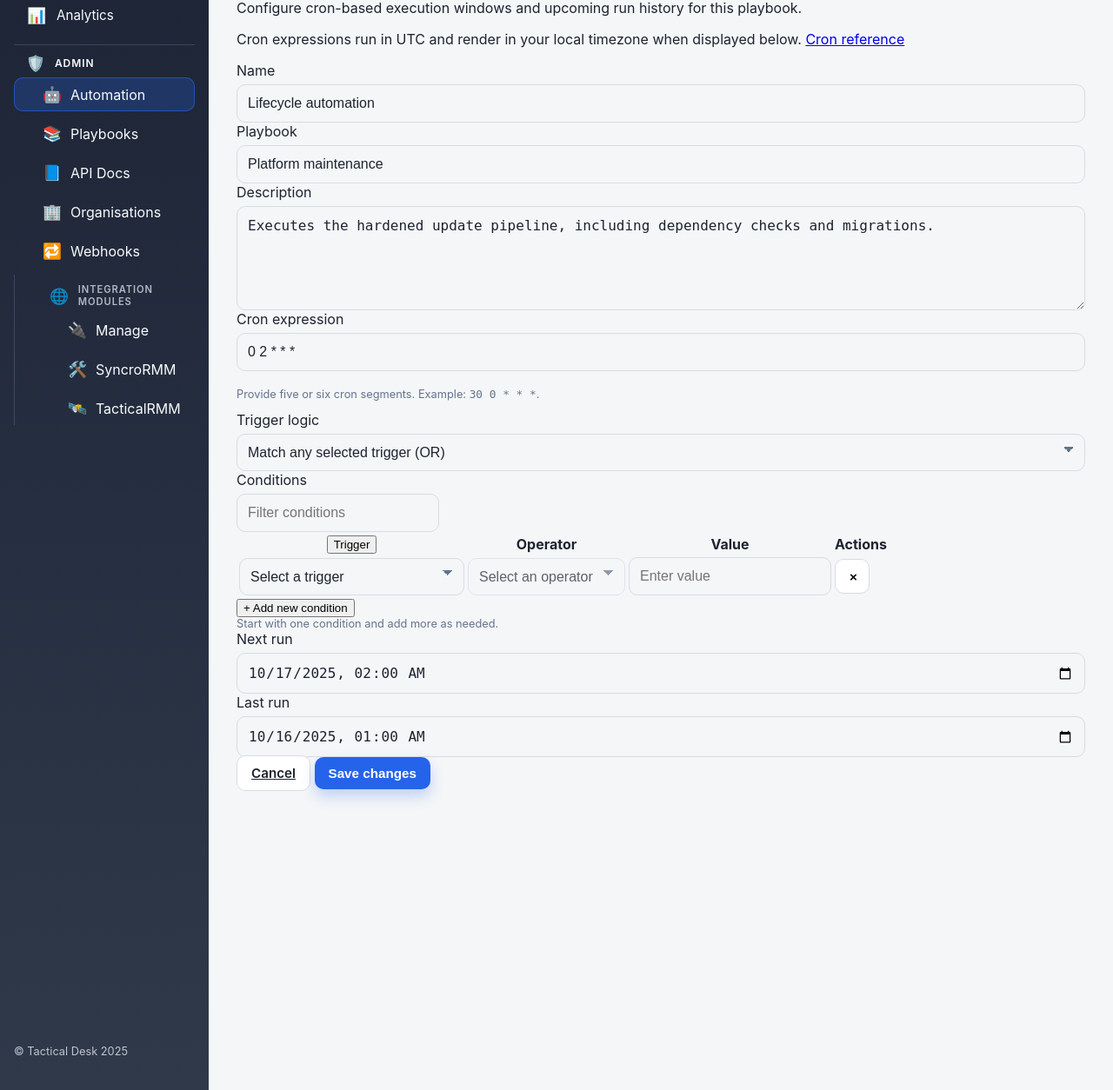
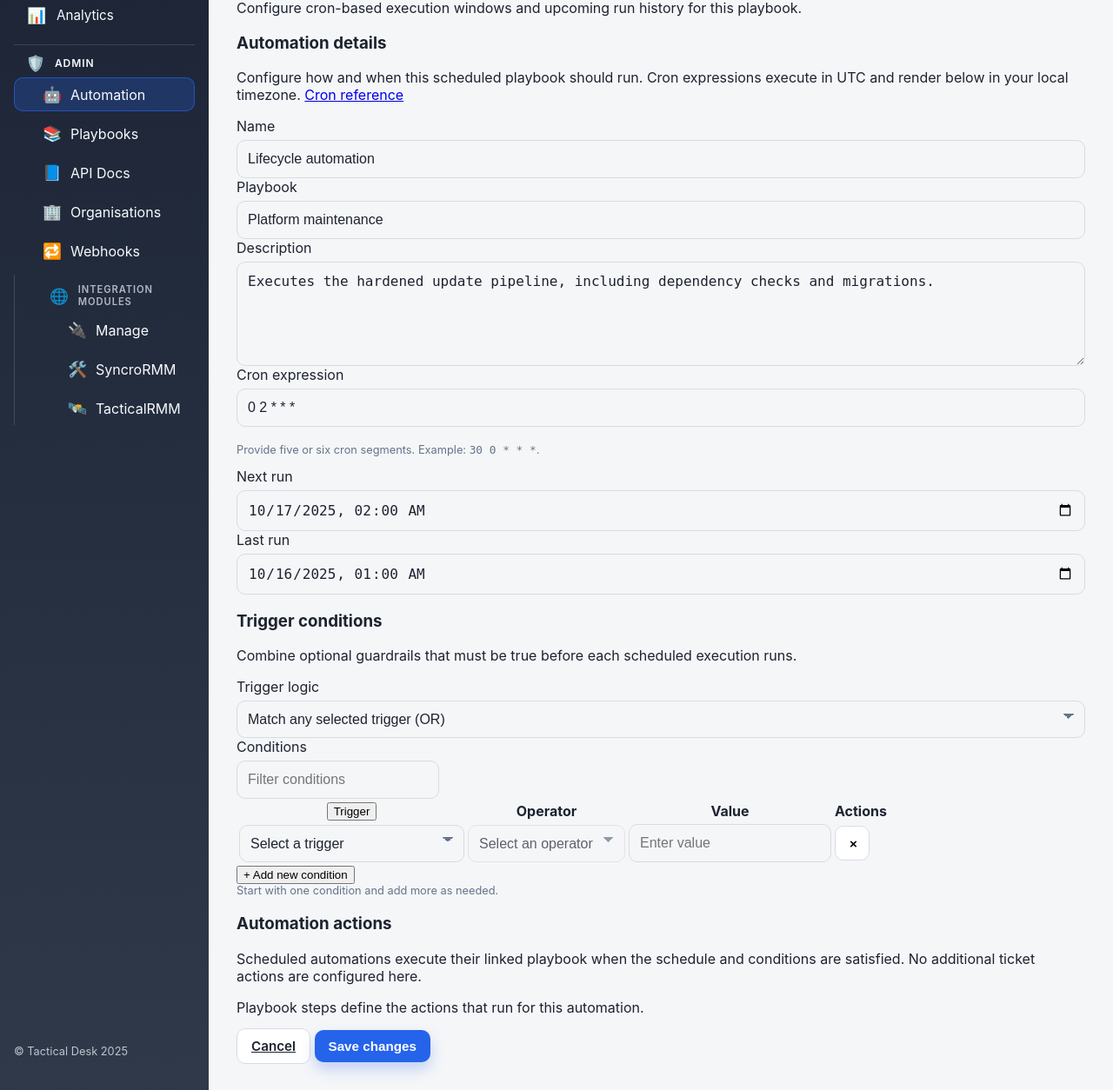
Before and after one commit to bradhawkins85/tacticaldesk, a FastAPI app: page /automation/scheduled/1 in a window 1280 px wide. Shown: the part 194-1448 px from the top of the page at 87% size. Run offline with FastAPI, Linux system fonts and the light colour scheme; data comes from the database, SQL or seed files in the repository; parts of the project's set-up code (start-up, migrations or seed data) failed here and were passed over.

Commit message:
Refine automation editor layout

```diff
--- a/app/web/templates/automation_edit_scheduled.html
+++ b/app/web/templates/automation_edit_scheduled.html
@@ -26,12 +26,17 @@
       data-trigger-value="{{ automation.trigger or '' }}"
       autocomplete="off"
     >
-      <p class="automation-editor__hint">
-        Cron expressions run in UTC and render in your local timezone when displayed below.
+      <div class="automation-editor__section" data-automation-section="details">
+        <div class="automation-editor__section-header">
+          <h3 class="automation-editor__section-title">Automation details</h3>
+          <p class="automation-editor__section-description">
+            Configure how and when this scheduled playbook should run. Cron expressions execute in UTC and render below in your local timezone.
             {% if cron_reference_url %}
             <a href="{{ cron_reference_url }}" target="_blank" rel="noopener">Cron reference</a>
             {% endif %}
           </p>
+        </div>
+        <div class="automation-editor__section-body">
           <div class="automation-editor__grid">
             <div class="form-field">
               <label for="automation-name">Name</label>
@@ -73,6 +78,41 @@
               />
               <p class="form-field__hint">Provide five or six cron segments. Example: <code>30 0 * * *</code>.</p>
             </div>
+            <div class="form-field">
+              <label for="automation-next-run">Next run</label>
+              <input
+                id="automation-next-run"
+                name="next_run_at"
+                type="datetime-local"
+                step="60"
+                data-automation-datetime
+                data-iso-value="{{ automation.next_run_iso or '' }}"
+              />
+            </div>
+            <div class="form-field">
+              <label for="automation-last-run">Last run</label>
+              <input
+                id="automation-last-run"
+                name="last_run_at"
+                type="datetime-local"
+                step="60"
+                data-automation-datetime
+                data-iso-value="{{ automation.last_run_iso or '' }}"
+              />
+            </div>
+          </div>
+        </div>
+      </div>
+
+      <div class="automation-editor__section" data-automation-section="triggers">
+        <div class="automation-editor__section-header">
+          <h3 class="automation-editor__section-title">Trigger conditions</h3>
+          <p class="automation-editor__section-description">
+            Combine optional guardrails that must be true before each scheduled execution runs.
+          </p>
+        </div>
+        <div class="automation-editor__section-body">
+          <div class="automation-editor__grid">
             <div class="form-field">
               <label for="automation-trigger-match">Trigger logic</label>
               {% set selected_match = automation.trigger_filters.match if automation.trigger_filters else 'any' %}
@@ -176,29 +216,22 @@
                 <p class="form-help">Start with one condition and add more as needed.</p>
               </div>
             </div>
-        <div class="form-field">
-          <label for="automation-next-run">Next run</label>
-          <input
-            id="automation-next-run"
-            name="next_run_at"
-            type="datetime-local"
-            step="60"
-            data-automation-datetime
-            data-iso-value="{{ automation.next_run_iso or '' }}"
-          />
-        </div>
-        <div class="form-field">
-          <label for="automation-last-run">Last run</label>
-          <input
-            id="automation-last-run"
-            name="last_run_at"
-            type="datetime-local"
-            step="60"
-            data-automation-datetime
-            data-iso-value="{{ automation.last_run_iso or '' }}"
-          />
           </div>
         </div>
+      </div>
+
+      <div class="automation-editor__section" data-automation-section="actions">
+        <div class="automation-editor__section-header">
+          <h3 class="automation-editor__section-title">Automation actions</h3>
+          <p class="automation-editor__section-description">
+            Scheduled automations execute their linked playbook when the schedule and conditions are satisfied. No additional ticket actions are configured here.
+          </p>
+        </div>
+        <div class="automation-editor__section-body">
+          <p class="automation-editor__empty">Playbook steps define the actions that run for this automation.</p>
+        </div>
+      </div>
+
       <div class="automation-editor__message" data-role="automation-message" role="status" aria-live="polite"></div>
       <div class="automation-editor__actions">
         <a class="secondary-button" href="{{ url_for('automation') }}">Cancel</a>
```
Also changed, not shown: app/web/static/css/app.css (+49 -0 lines), app/web/templates/automation_edit_event.html (+58 -25 lines), changes.md (+1 -0 lines). Lines whose indentation alone changed are shown as unchanged.
